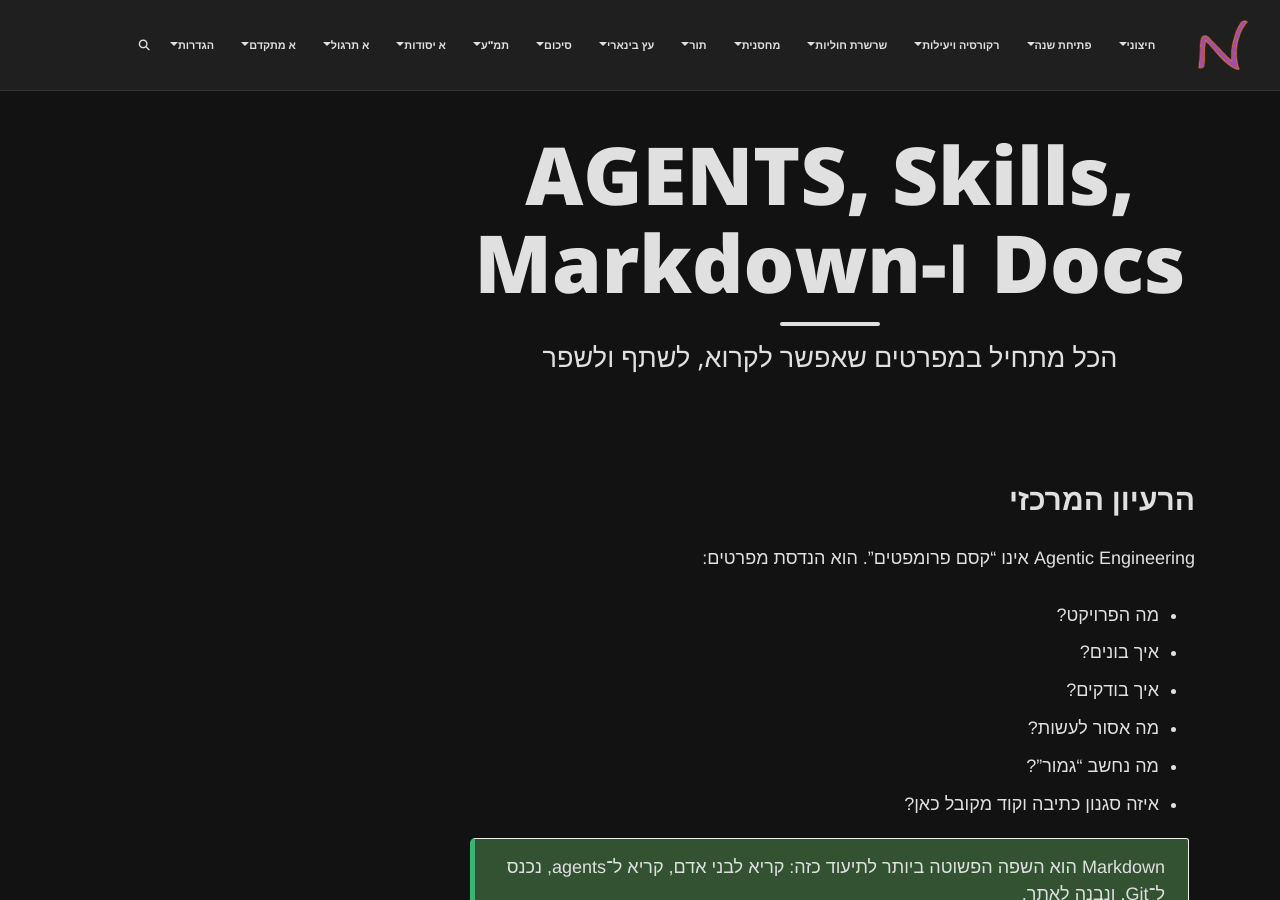
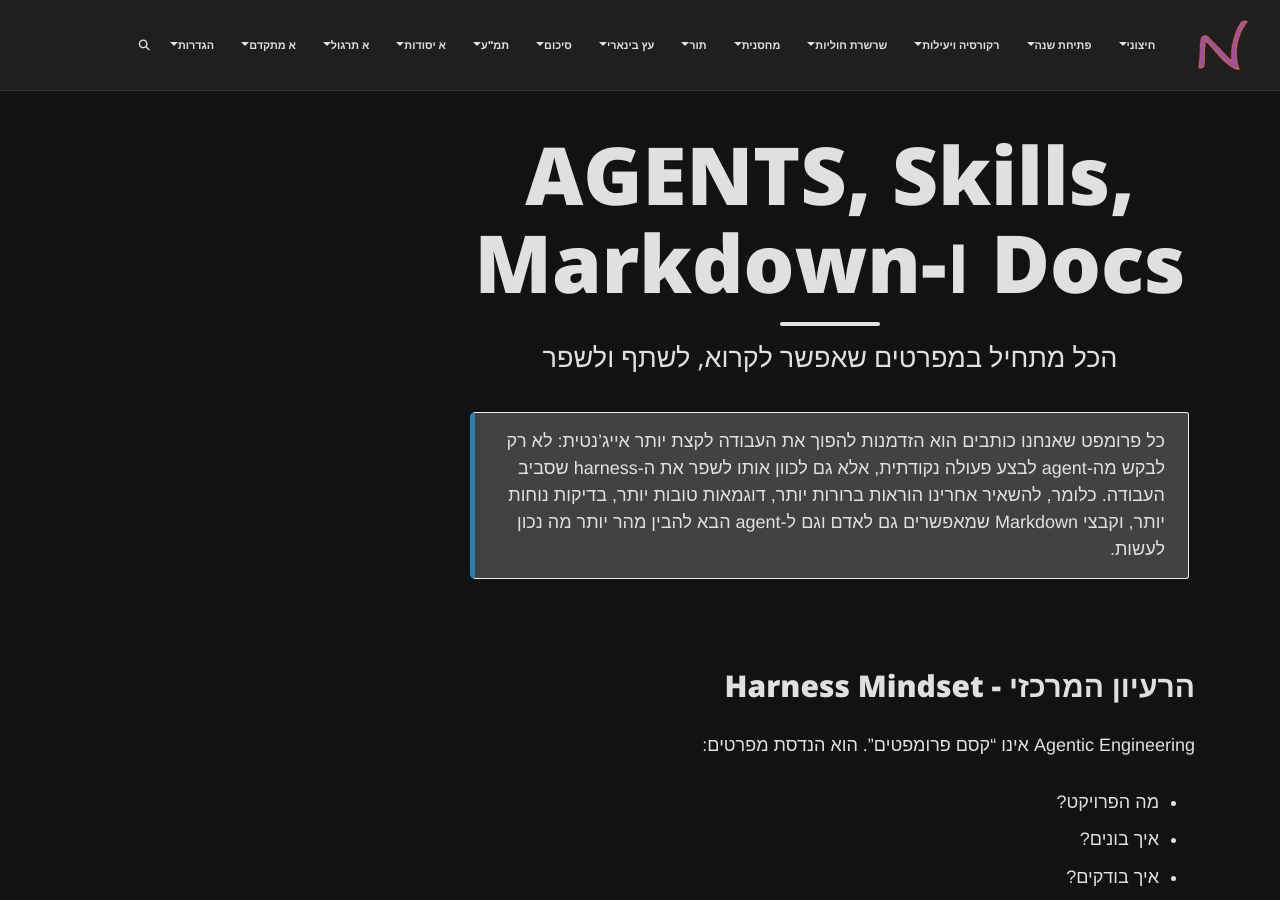
Before and after one commit to 3strategy/BeautifulMivney, a Jekyll site: the page built from agentic/03-specifications-markdown.md, in a window 1280 px wide and 900 px high. Built offline with Jekyll 4.4.1, drawn with Linux system fonts in a browser that asks for light colours; comment, search, counter and statistics services are not loaded; some of the changed text lies outside the part shown.

Commit message:
added clasp video one-shot. included it in md, updated agents about how to add videos and specifications-markdown tutorial about the "Harness mindset".

````diff
--- a/_config.yml
+++ b/_config.yml
@@ -205,15 +205,15 @@
   א מתקדם:
   - Agentic Engineering:
     - 00 פתיחה למורים: "/agentic/00-opener"
-    # - 01 Online מול Agentic: "/agentic/01-online-vs-agentic"
-    # - 02 Git ו-GitHub: "/agentic/02-git-github"
-    # - 03 AGENTS ו-Markdown: "/agentic/03-specifications-markdown"
+    - 01 Online מול Agentic: "/agentic/01-online-vs-agentic"
+    - 02 Git ו-GitHub: "/agentic/02-git-github"
+    - 03 AGENTS ו-Markdown: "/agentic/03-specifications-markdown"
     - 04 Google Sheets ו-clasp: "/agentic/04-apps-script-clasp-sheets"
-    # - 05 Hosting: "/agentic/05-hosting"
-    # - 06 TDD ובדיקות: "/agentic/06-tdd-long-running-agents"
-    # - 07 Playwright ודפדפן Codex: "/agentic/07-playwright-browser"
-    # - 08 Firebase מפרומפט ראשון: "/agentic/08-firebase-first-prompt"
-    # - 09 התראות PushBullet: "/agentic/09-notifications-pushbullet"
+    - 05 Hosting: "/agentic/05-hosting"
+    - 06 TDD ובדיקות: "/agentic/06-tdd-long-running-agents"
+    - 07 Playwright ודפדפן Codex: "/agentic/07-playwright-browser"
+    - 08 Firebase מפרומפט ראשון: "/agentic/08-firebase-first-prompt"
+    - 09 התראות PushBullet: "/agentic/09-notifications-pushbullet"
     - 10 שאלון עירנות: "/agentic/10-workshop-quiz"
 
   - תקשורת ונתונים:
--- a/agentic/03-specifications-markdown.md
+++ b/agentic/03-specifications-markdown.md
@@ -6,7 +6,10 @@
 lang: he
 ---
 
-## הרעיון המרכזי
+{: .box-note}
+כל פרומפט שאנחנו כותבים הוא הזדמנות להפוך את העבודה לקצת יותר אייג'נטית: לא רק לבקש מה-agent לבצע פעולה נקודתית, אלא גם לכוון אותו לשפר את ה-harness שסביב העבודה. כלומר, להשאיר אחרינו הוראות ברורות יותר, דוגמאות טובות יותר, בדיקות נוחות יותר, וקבצי Markdown שמאפשרים גם לאדם וגם ל-agent הבא להבין מהר יותר מה נכון לעשות.
+
+## הרעיון המרכזי - Harness Mindset
 
 Agentic Engineering אינו "קסם פרומפטים". הוא הנדסת מפרטים:
 
@@ -52,6 +55,13 @@
 - Do not rewrite unrelated lessons.
 - After editing, run the build.
 ```
+
+## חשיבה אייג'נטית (Harness mindset)
+
+{: .box-note}
+זה בדיוק הרעיון כאן: במקום לתקן רק שורה אחת או להוסיף רק קישור, אנחנו מזהים את המוסכמה של הפרויקט, מתעדים אותה במקום הקבוע, ואז משתמשים בה. כך כל פרומפט קטן יכול לשפר גם את התוצאה המיידית וגם את סביבת העבודה לפעמים הבאות.
+
+![כל דבר יכול להיות יותר harness-oriented](/assets/img/agentic/everythingCanBeMoreHarnessOriented.png)
 
 ## Skills
 
````
Also changed, not shown: AGENTS.md (+35 -0 lines), agentic/04-apps-script-clasp-sheets.md (+2 -0 lines), assets/img/agentic/everythingCanBeMoreHarnessOriented.png (added).
